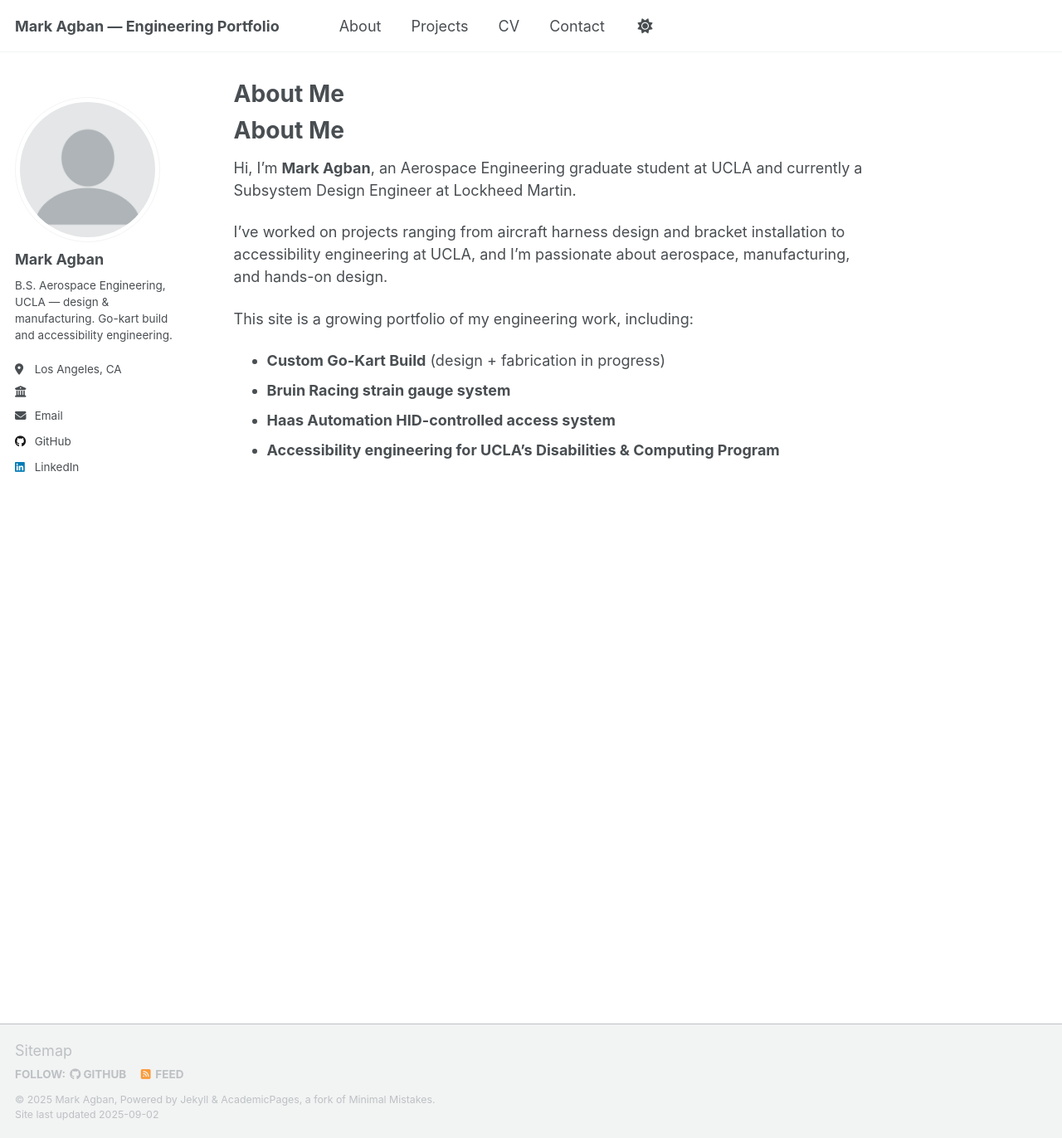
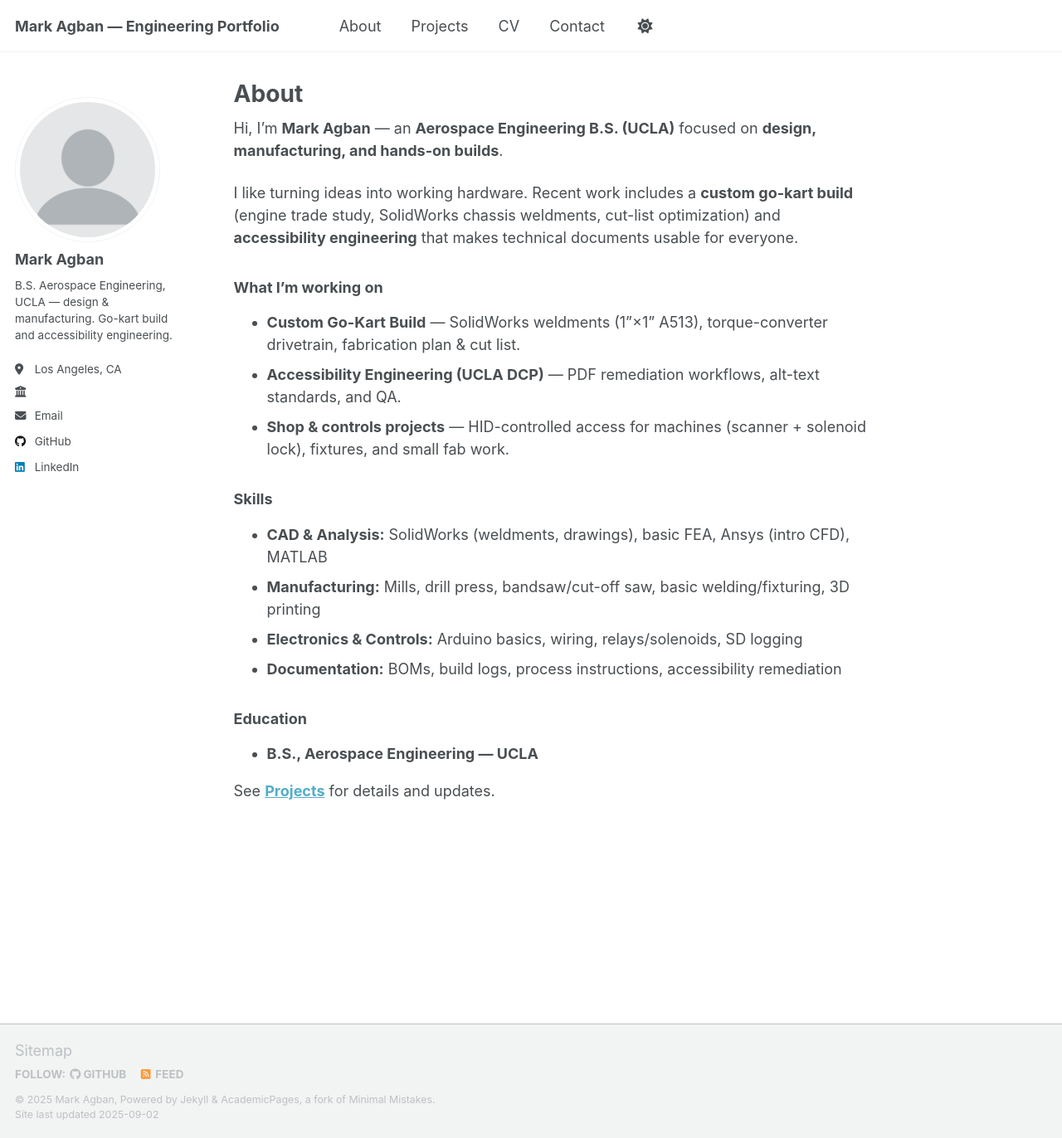
Before and after one commit to markoa24-portfolio/markagban.github.io, a Jekyll site: the page built from _pages/about.md, in a window 1280 px wide and 1372 px high. Shown: the whole window at 83% size. Built offline with Jekyll 4.4.1, drawn with Linux system fonts in a browser that asks for light colours; a script that is not in the unit is left out.

Commit message:
Update about.md

```diff
--- a/_pages/about.md
+++ b/_pages/about.md
@@ -1,16 +1,25 @@
 ---
-title: "About Me"
+title: "About"
 permalink: /about/
+author_profile: true
 ---
 
-# About Me
+Hi, I’m **Mark Agban** — an **Aerospace Engineering B.S. (UCLA)** focused on **design, manufacturing, and hands-on builds**.
 
-Hi, I’m **Mark Agban**, an Aerospace Engineering graduate student at UCLA and currently a Subsystem Design Engineer at Lockheed Martin.
+I like turning ideas into working hardware. Recent work includes a **custom go-kart build** (engine trade study, SolidWorks chassis weldments, cut-list optimization) and **accessibility engineering** that makes technical documents usable for everyone.
 
-I’ve worked on projects ranging from aircraft harness design and bracket installation to accessibility engineering at UCLA, and I’m passionate about aerospace, manufacturing, and hands-on design.
+### What I’m working on
+- **Custom Go-Kart Build** — SolidWorks weldments (1"×1" A513), torque-converter drivetrain, fabrication plan & cut list.
+- **Accessibility Engineering (UCLA DCP)** — PDF remediation workflows, alt-text standards, and QA.
+- **Shop & controls projects** — HID-controlled access for machines (scanner + solenoid lock), fixtures, and small fab work.
 
-This site is a growing portfolio of my engineering work, including:
-- **Custom Go-Kart Build** (design + fabrication in progress)
-- **Bruin Racing strain gauge system**
-- **Haas Automation HID-controlled access system**
-- **Accessibility engineering for UCLA’s Disabilities & Computing Program**
+### Skills
+- **CAD & Analysis:** SolidWorks (weldments, drawings), basic FEA, Ansys (intro CFD), MATLAB
+- **Manufacturing:** Mills, drill press, bandsaw/cut-off saw, basic welding/fixturing, 3D printing
+- **Electronics & Controls:** Arduino basics, wiring, relays/solenoids, SD logging
+- **Documentation:** BOMs, build logs, process instructions, accessibility remediation
+
+### Education
+- **B.S., Aerospace Engineering — UCLA**
+
+See **[Projects]({{ site.baseurl }}/portfolio/)** for details and updates.
```
